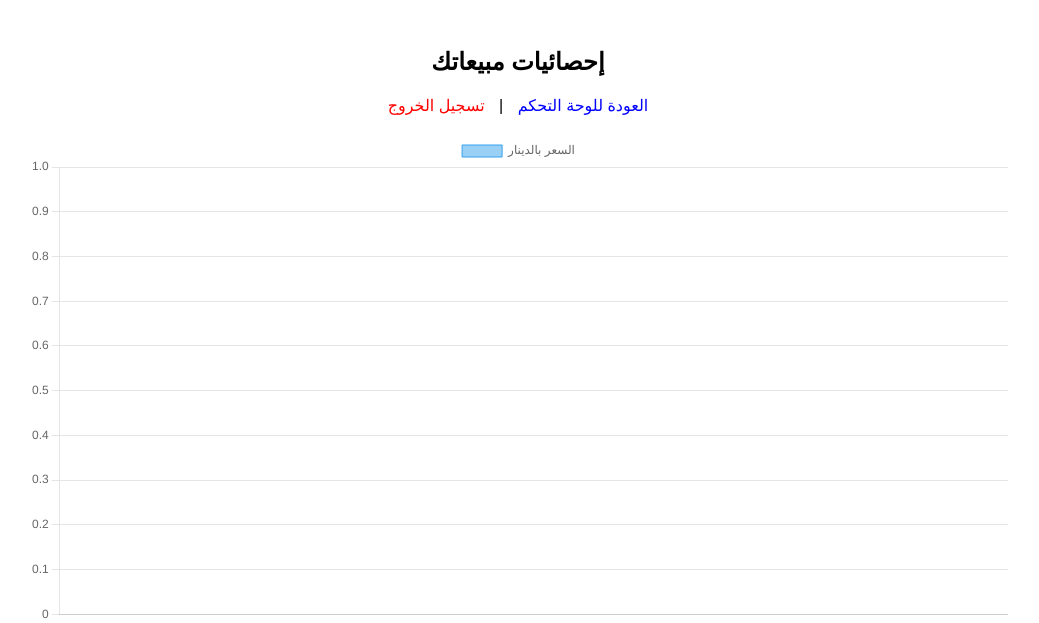
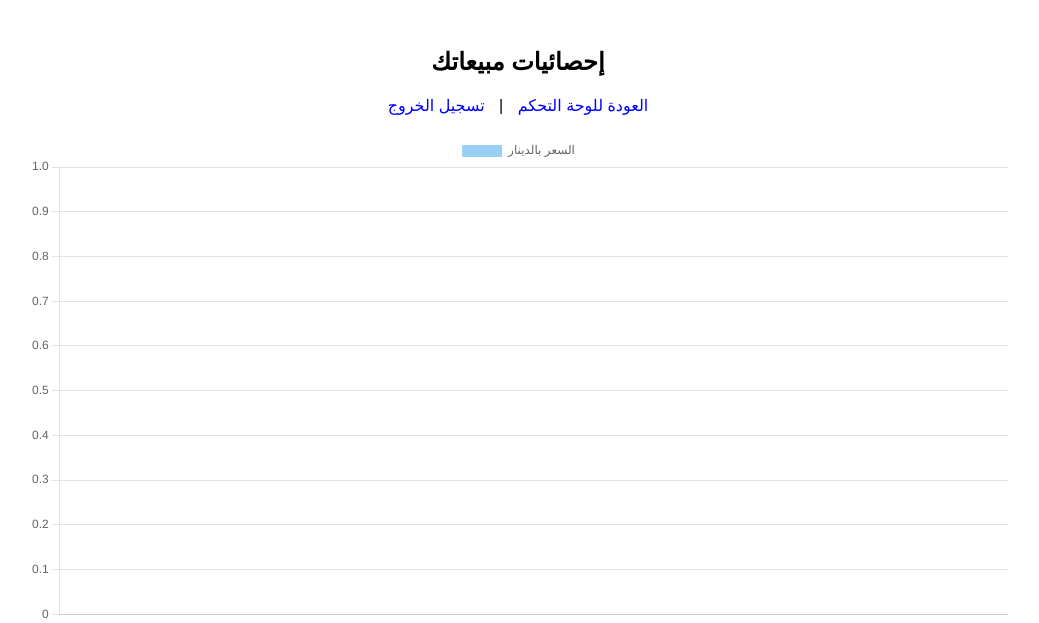
Before and after one commit to chichideb2007-blip/bisnes, a Flask app: page /stats in a window 1280 px wide. Shown: the top 623 px of the page, without its empty margins (122-1161 px from the left). Run offline with Flask 3, Linux system fonts and the light colour scheme; the visitor is signed in with stand-in values (Sample User, id 1); data that the repository does not hold is empty.

Commit message:
Update stats.html

```diff
--- a/templates/stats.html
+++ b/templates/stats.html
@@ -6,35 +6,28 @@
     <script src="https://cdn.jsdelivr.net/npm/chart.js"></script>
     <style>
         body { font-family: sans-serif; text-align: center; padding: 20px; }
-        .nav-links { margin-bottom: 20px; }
-        .nav-links a { margin: 0 10px; text-decoration: none; color: blue; }
-        .logout { color: red !important; }
+        .nav { margin-bottom: 20px; }
+        .nav a { margin: 0 10px; text-decoration: none; color: blue; }
+        .logout { color: red; }
     </style>
 </head>
 <body>
     <h2>إحصائيات مبيعاتك</h2>
-
-    <div class="nav-links">
+    <div class="nav">
         <a href="/dashboard">العودة للوحة التحكم</a> |
         <a href="/logout" class="logout">تسجيل الخروج</a>
     </div>
-
-    <div style="width: 80%; margin: auto;">
-        <canvas id="salesChart"></canvas>
-    </div>
-
+    <div style="width: 80%; margin: auto;"><canvas id="salesChart"></canvas></div>
     <script>
         const ctx = document.getElementById('salesChart').getContext('2d');
-        const salesChart = new Chart(ctx, {
+        new Chart(ctx, {
             type: 'bar',
             data: {
                 labels: {{ labels | tojson }},
                 datasets: [{
                     label: 'السعر بالدينار',
                     data: {{ values | tojson }},
-                    backgroundColor: 'rgba(54, 162, 235, 0.5)',
-                    borderColor: 'rgba(54, 162, 235, 1)',
-                    borderWidth: 1
+                    backgroundColor: 'rgba(54, 162, 235, 0.5)'
                 }]
             }
         });
```
